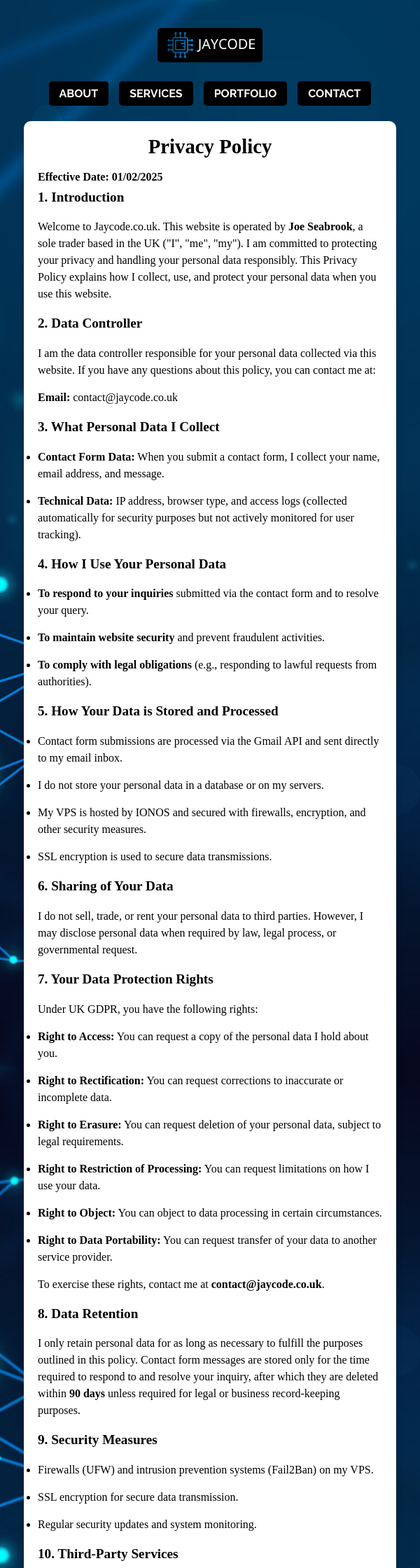
After one commit to Jaycode88/Jaycode, a Flask app: page /privacy in a window 600 px wide. The commit adds this page. Shown: the top 2240 px of the page at 70% size. Run offline with Flask 3, Linux system fonts and the light colour scheme.

Commit message:
Add Privacy policy as a page

```diff
--- a/app.py
+++ b/app.py
@@ -117,5 +117,10 @@ def index():
     return render_template("index.html")
 
 
+@app.route("/privacy")
+def privacy():
+    return render_template("privacy.html")
+
+
 if __name__ == "__main__":
     app.run(debug=True)
--- /dev/null
+++ b/static/css/privacy.css
@@ -0,0 +1,137 @@
+/* Background Image */
+#privacy-policy {
+    background-image: url('/static/images/double-bg.jpg');
+    background-size: cover;
+    background-position: center;
+    position: relative;
+    min-height: 100vh;
+    display: flex;
+    justify-content: center;
+    align-items: center;
+    padding: 50px 0;
+}
+
+/* Privacy Policy Content */
+.privacy-content {
+    margin-top: 25px;
+    position: relative;
+    background: white;
+    padding: 40px;
+    max-width: 80%;
+    text-align: left;
+    border-radius: 10px;
+    box-shadow: 0 4px 10px rgba(0, 0, 0, 0.2);
+    color: black;
+}
+
+.privacy-content p,
+.privacy-content ul,
+.privacy-content li,
+.privacy-content h3 {
+    line-height: 1.6;
+    /* Adjust spacing for better readability */
+    margin-bottom: 15px;
+    /* Add space between paragraphs and elements */
+}
+
+.privacy-content h1 {
+    font-size: 2rem;
+
+}
+
+.privacy-content h2 {
+    font-size: 1rem;
+    margin-bottom: 5px;
+}
+
+.back-button {
+    background-color: black;
+    color: white;
+    padding: 12px 24px;
+    border: none;
+    border-radius: 5px;
+    font-size: 1.1rem;
+    cursor: pointer;
+    transition: all 0.3s ease;
+}
+
+.back-button:hover {
+    background-color: #444;
+}
+
+/* Responsive Fix for Small Screens */
+@media (max-width: 672px) {
+    #privacy-policy {
+        padding: 20px;
+        display: block;
+        /* Prevents flexbox from causing alignment issues */
+    }
+
+    .privacy-content {
+        max-width: 95%;
+        /* Allow more space for smaller screens */
+        padding: 20px;
+        /* Reduce padding for better fit */
+        margin: 20px auto;
+        /* Center it properly */
+    }
+
+    .privacy-content h1 {
+        font-size: 1.8rem;
+        /* Adjust heading size */
+        text-align: center;
+    }
+
+    .privacy-content h3 {
+        font-size: 1.2rem;
+        /* Reduce heading size for better spacing */
+    }
+
+    .privacy-content p,
+    .privacy-content ul,
+    .privacy-content li {
+        font-size: 1rem;
+        /* Make text more readable */
+        line-height: 1.5;
+    }
+
+    .back-button {
+        display: block;
+        width: 100%;
+        text-align: center;
+        padding: 10px;
+        font-size: 1rem;
+    }
+}
+
+@media (max-width: 672px) and (min-width: 475px) {
+    .logo img {
+        display: block;
+        margin: 0 auto;
+        margin-top: 20px;
+        /* Add extra space above the logo */
+        width: 150px;
+        /* Adjust size if needed */
+    }
+
+    .navbar {
+        display: flex;
+        justify-content: center;
+        margin-top: 15px;
+        /* Increase spacing below the logo */
+    }
+
+    .navbar ul {
+        flex-direction: row;
+        /* Ensure navbar items remain in a row */
+        gap: 15px;
+        /* Increase spacing between menu items */
+        padding: 10px 0;
+    }
+
+    .navbar ul li a {
+        padding: 8px 15px;
+        /* Adjust button size */
+        font-size: 1rem;
+    }
+}
--- a/templates/index.html
+++ b/templates/index.html
@@ -405,7 +405,7 @@
             <!-- Right Side: Links -->
             <div class="footer-right">
                 <a href="#" class="modal-trigger" data-modal="termsModal">Terms & Conditions</a>
-                <a href="#" class="modal-trigger" data-modal="privacyModal">Privacy Policy</a>
+                <a href="/privacy">Privacy Policy</a>
             </div>
         </div>
     </footer>
--- /dev/null
+++ b/templates/privacy.html
@@ -0,0 +1,128 @@
+<!DOCTYPE html>
+<html lang="en">
+<head>
+    <meta charset="UTF-8">
+    <meta name="viewport" content="width=device-width, initial-scale=1.0">
+    <title>Privacy Policy - Jaycode</title>
+    <link rel="stylesheet" href="/static/css/style.css">
+    <link rel="stylesheet" href="/static/css/footer.css">
+    <link rel="stylesheet" href="/static/css/privacy.css"> <!-- New CSS file for Privacy Policy -->
+</head>
+<body>
+    <section id="privacy-policy">
+    <!-- Logo -->
+    <div class="logo">
+        <a href="#hero"><img src="/static/images/Jaycode-logo.png" alt="JayCode Logo"></a>
+     </div>
+
+     <!-- Navigation -->
+     <nav class="navbar">
+         <ul>
+             <li><a href="#about">About</a></li>
+             <li><a href="#services">Services</a></li>
+             <li><a href="#portfolio">Portfolio</a></li>
+             <li><a href="#contact">Contact</a></li>
+         </ul>
+     </nav>
+
+    <!-- Privacy Policy Section -->
+        <div class="privacy-content">
+            <h1>Privacy Policy</h1>
+            <br>
+            <h2>Effective Date: 01/02/2025</h2>
+
+            <h3>1. Introduction</h3>
+            <p>Welcome to Jaycode.co.uk. This website is operated by <strong>Joe Seabrook</strong>, a sole trader based in the UK ("I", "me", "my"). I am committed to protecting your privacy and handling your personal data responsibly. This Privacy Policy explains how I collect, use, and protect your personal data when you use this website.</p>
+
+            <h3>2. Data Controller</h3>
+            <p>I am the data controller responsible for your personal data collected via this website. If you have any questions about this policy, you can contact me at:</p>
+            <p><strong>Email:</strong> contact@jaycode.co.uk</p>
+
+            <h3>3. What Personal Data I Collect</h3>
+            <ul>
+                <li><strong>Contact Form Data:</strong> When you submit a contact form, I collect your name, email address, and message.</li>
+                <li><strong>Technical Data:</strong> IP address, browser type, and access logs (collected automatically for security purposes but not actively monitored for user tracking).</li>
+            </ul>
+
+            <h3>4. How I Use Your Personal Data</h3>
+            <ul>
+                <li><strong>To respond to your inquiries</strong> submitted via the contact form and to resolve your query.</li>
+                <li><strong>To maintain website security</strong> and prevent fraudulent activities.</li>
+                <li><strong>To comply with legal obligations</strong> (e.g., responding to lawful requests from authorities).</li>
+            </ul>
+
+            <h3>5. How Your Data is Stored and Processed</h3>
+            <ul>
+                <li>Contact form submissions are processed via the Gmail API and sent directly to my email inbox.</li>
+                <li>I do not store your personal data in a database or on my servers.</li>
+                <li>My VPS is hosted by IONOS and secured with firewalls, encryption, and other security measures.</li>
+                <li>SSL encryption is used to secure data transmissions.</li>
+            </ul>
+
+            <h3>6. Sharing of Your Data</h3>
+            <p>I do not sell, trade, or rent your personal data to third parties. However, I may disclose personal data when required by law, legal process, or governmental request.</p>
+
+            <h3>7. Your Data Protection Rights</h3>
+            <p>Under UK GDPR, you have the following rights:</p>
+            <ul>
+                <li><strong>Right to Access:</strong> You can request a copy of the personal data I hold about you.</li>
+                <li><strong>Right to Rectification:</strong> You can request corrections to inaccurate or incomplete data.</li>
+                <li><strong>Right to Erasure:</strong> You can request deletion of your personal data, subject to legal requirements.</li>
+                <li><strong>Right to Restriction of Processing:</strong> You can request limitations on how I use your data.</li>
+                <li><strong>Right to Object:</strong> You can object to data processing in certain circumstances.</li>
+                <li><strong>Right to Data Portability:</strong> You can request transfer of your data to another service provider.</li>
+            </ul>
+            <p>To exercise these rights, contact me at <strong>contact@jaycode.co.uk</strong>.</p>
+
+            <h3>8. Data Retention</h3>
+            <p>I only retain personal data for as long as necessary to fulfill the purposes outlined in this policy. Contact form messages are stored only for the time required to respond to and resolve your inquiry, after which they are deleted within <strong>90 days</strong> unless required for legal or business record-keeping purposes.</p>
+
+            <h3>9. Security Measures</h3>
+            <ul>
+                <li>Firewalls (UFW) and intrusion prevention systems (Fail2Ban) on my VPS.</li>
+                <li>SSL encryption for secure data transmission.</li>
+                <li>Regular security updates and system monitoring.</li>
+            </ul>
+
+            <h3>10. Third-Party Services</h3>
+            <p>I use third-party services to enhance website security and performance:</p>
+            <ul>
+                <li><strong>Cloudflare:</strong> Used for DNS management, security enhancements, and DDoS protection. Cloudflare may process certain technical data, such as IP addresses, for security purposes. You can review their <a href="https://www.cloudflare.com/privacypolicy/" target="_blank">Privacy Policy here</a>.</li>
+                <li><strong>VPS Hosting:</strong> My website is hosted on my VPS, which has its own privacy policy governing data processing and security. You can review it here:
+                    <ul>
+                        <li><a href="/static/documents/vps_hosting_privacypolicy.pdf" target="_blank">VPS Hosting Privacy Policy (PDF)</a></li>
+                    </ul>
+                </li>
+            </ul>
+            <p>This policy does not apply to external websites, and I encourage you to review their privacy policies separately.</p>
+
+            <h3>11. Cookies and Tracking Technologies</h3>
+            <p>I do not use cookies or tracking technologies for analytics or marketing purposes. If this changes in the future, I will update this policy and implement a cookie consent mechanism.</p>
+
+            <h3>12. Changes to This Privacy Policy</h3>
+            <p>I may update this policy periodically. Any changes will be posted on this page with an updated effective date.</p>
+
+            <h3>13. Contact Me</h3>
+            <p>If you have any concerns or requests regarding your personal data, please contact me at:</p>
+            <p><strong>Email:</strong> contact@jaycode.co.uk</p>
+
+            <p>By using this website, you agree to this Privacy Policy.</p>
+
+            <a href="/" class="back-button">Back to Jaycode</a>
+        </div>
+    </section>
+
+    <!-- Footer -->
+    <footer id="footer">
+        <div class="footer-content">
+            <div class="footer-left">
+                <img src="/static/images/Jaycode-logo.png" alt="JayCode Logo" class="footer-logo">
+                <p class="footer-email">contact@jaycode.co.uk</p>
+            </div>
+            <div class="footer-right">
+                <a href="/privacy">Privacy Policy</a>
+            </div>
+        </div>
+    </footer>
+</body>
+</html>
```
